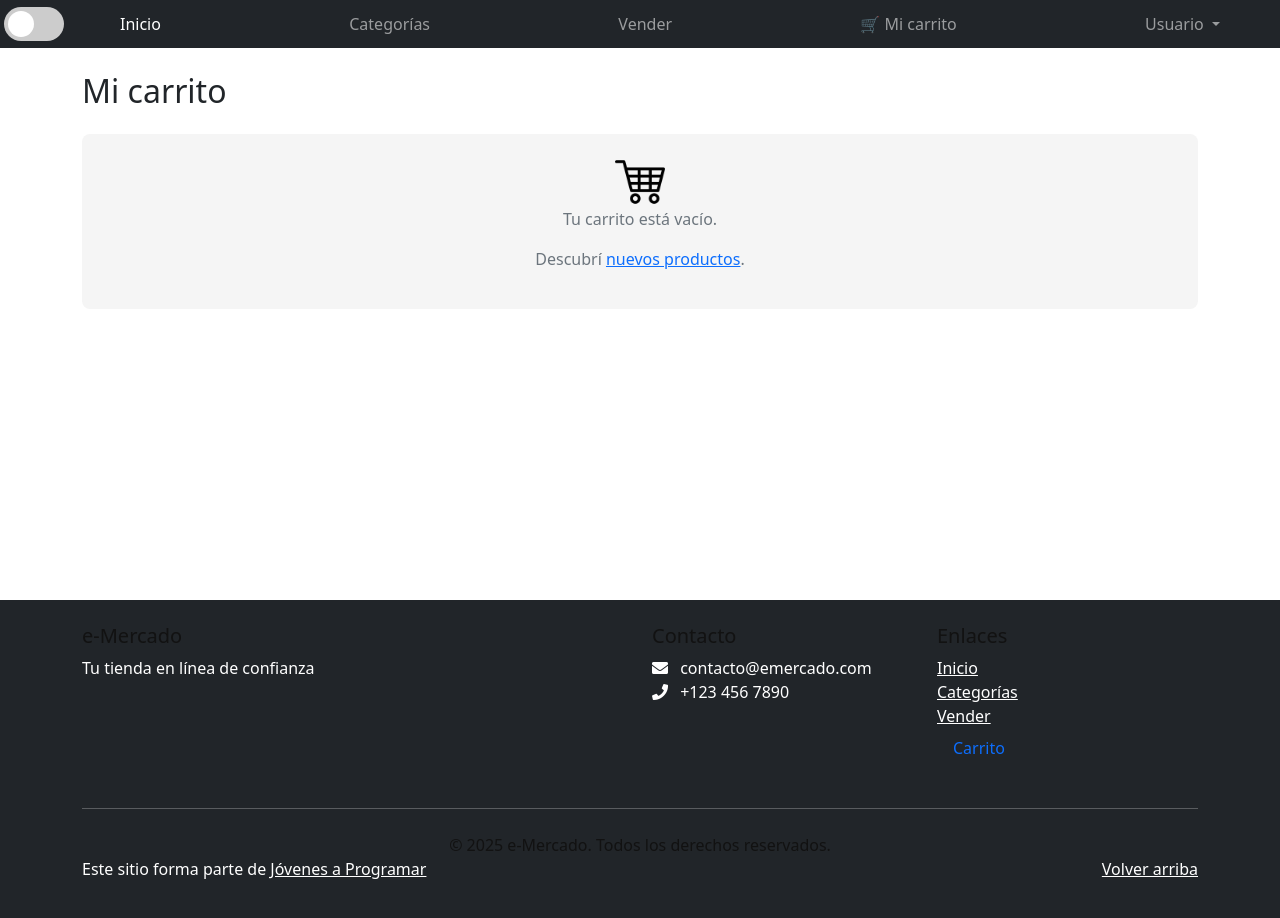
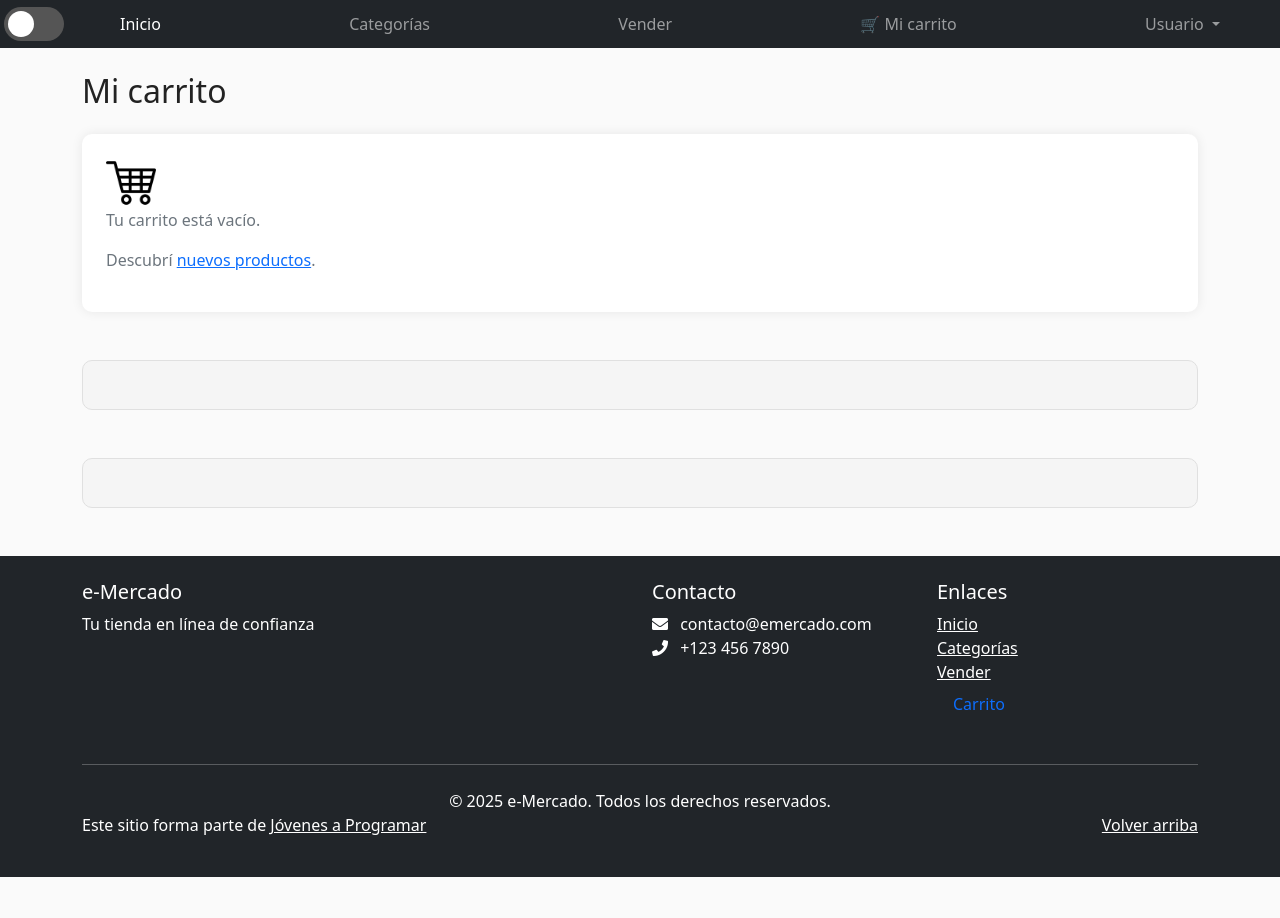
Before and after one commit to pamelasessa-dev/Pagina_ecommerce, a plain HTML site: page cart.html in a window 1280 px wide. After the commit the page ends 877 px from the top, so only its background shows below. Drawn offline with Linux system fonts and the light colour scheme.

Commit message:
estilos carrito

```diff
--- a/css/cart.css
+++ b/css/cart.css
@@ -1,63 +1,144 @@
-/* --- estilos responsive --- */
 
-/* --- Mobile 320px --- */
+
+/* ----------  MODO CLARO – MISMA ESTRUCTURA, TONOS CLAROS  ---------- */
+
+body {
+  background-color: #fafafa;
+  color: #222;
+}
+
+#contenedorCarrito {
+  background-color: #ffffff;
+  color: #222;
+  border-radius: 10px;
+  padding: 1.5rem;
+  box-shadow: 0 0 12px rgba(0, 0, 0, .08);
+}
+
+#resumenCostos,
+#envioYPago {
+  background-color: #f5f5f5;
+  color: #222;
+  border: 1px solid #e0e0e0;
+  border-radius: 10px;
+  padding: 1.5rem;
+  margin-top: 2rem;
+}
+
+#resumenCostos .card,
+#envioYPago .card {
+  background-color: #ffffff;
+  border: 1px solid #e0e0e0;
+}
+
+#resumenCostos .list-group-item {
+  background-color: #ffffff;
+  color: #222;
+  border-color: #e0e0e0;
+}
+
+#resumenCostos .list-group-item.bg-light {
+  background-color: #eeeeee !important;
+  color: #000;
+}
+
+#resumenCostos h3,
+#envioYPago h3 {
+  color: #000;
+  font-weight: 600;
+}
+
+#resumenCostos .form-check-label {
+  color: #444;
+}
+
+#envioYPago .form-control,
+#envioYPago .form-select {
+  background-color: #ffffff;
+  color: #222;
+  border: 1px solid #ccc;
+}
+
+#envioYPago .form-control:focus,
+#envioYPago .form-select:focus {
+  border-color: #ff6f00;
+  box-shadow: 0 0 0 .2rem rgba(255, 111, 0, .25);
+}
+
+#buy-now,
+#btn-finalizar-compra {
+  background-color: #ff6f00;
+  color: #fff;
+  border: none;
+  padding: 0.6rem 1.2rem;
+  border-radius: 6px;
+  cursor: pointer;
+  font-weight: 600;
+  transition: background .25s;
+}
+
+#buy-now:hover,
+#btn-finalizar-compra:hover {
+  background-color: #e65100;
+}
+
+/* ====== RESPONSIVE ====== */
+
+/* ----- MOBILE (0–480px) ----- */
 @media (max-width: 480px) {
 
-  table thead {
-    display: none; /* Oculta encabezados */
+  #contenedorCarrito table thead {
+    display: none;
   }
 
-  table tr {
+  #contenedorCarrito table tr {
     display: block;
     margin-bottom: 15px;
     padding: 10px;
     border: 1px solid #ddd;
     border-radius: 8px;
-    background: #fff;
+    background: #787878;
   }
 
-  table td {
+  #contenedorCarrito table td {
     display: flex;
     justify-content: space-between;
     margin: 6px 0;
-    font-size: 14px;
+    font-size: 12px;
   }
 
-  table td img {
-    width: 100px !important;
+  #contenedorCarrito table td img {
+    width: 100px;
     height: auto;
   }
 
-  .cantidad-input {
-    width: 70px !important;
+  #contenedorCarrito .cantidad-input {
+    width: 70px;
   }
 
-  /* texto más chico */
-  table td {
-    font-size: 12px;
-  }
-
-  td button {
+  #contenedorCarrito td button {
     align-self: center;
   }
 }
 
-/* --- Tablet 768px --- */
+/* ----- TABLET (481–768px) ----- */
 @media (min-width: 481px) and (max-width: 768px) {
-  table td {
+  #contenedorCarrito table td {
     font-size: 14px;
   }
-  table td img {
-    width: 90px !important;
+
+  #contenedorCarrito table td img {
+    width: 90px;
   }
 }
 
-/* --- 1024px --- */
+/* ----- 1024px (laptops) ----- */
 @media (min-width: 769px) and (max-width: 1024px) {
-  table td {
+  #contenedorCarrito table td {
     font-size: 15px;
   }
-  table td img {
-    width: 100px !important;
+
+  #contenedorCarrito table td img {
+    width: 100px;
   }
 }
--- a/css/theme-cart.css
+++ b/css/theme-cart.css
@@ -1,179 +1,195 @@
-
-body.dark-mode #product-container{
-  background-color: #232424;
-  color:lch(59.4% 0.01 296.81);
+/* ----------  DARK-MODE GLOBAL  ---------- */
+body.dark-mode {
+  background-color: #121212;        /* más negro que #333 */
+  color: #e0e0e0;                   /* gris claro legible */
 }
 
-body.dark-mode {
-  background-color: #333;
-  color: lch(59.4% 0.01 296.81);
+/* ----------  CONTENEDORES DEL CARRITO  ---------- */
+body.dark-mode #contenedorCarrito {
+  background-color: #1e1e1e;
+  color: #e0e0e0;
+  border-radius: 10px;
+  padding: 1.5rem;
+  box-shadow: 0 0 12px rgba(0,0,0,.35);
 }
 
-body.dark-mode #category-name {
-  color: #fffcfc;
+/*  NEGRO PURO para los costos  */
+body.dark-mode #resumenCostos,
+body.dark-mode #envioYPago {
+  background-color: #000000;
+  color: #000;
+  border-radius: 10px;
+  padding: 1.5rem;
+  margin-top: 2rem;
+  border: 1px solid #222;          /* borde muy tenue */
 }
 
-body.dark-mode #buy-now {
-  background-color: white;
-  color: #d6a94f;
-  border: none;
-  padding: 0.5rem 1rem;
-  border-radius: 4px;
-  cursor: pointer;
+/* ----------  TABLA / CARDS INTERNAS  ---------- */
+body.dark-mode .table-dark-cart,
+body.dark-mode .card {
+  background-color: #232323;
+  border-color: #333;
 }
 
-body.dark-mode .availability {
-  background-color: #D9D9D9;
-  color: #000000;
-  padding: 1rem;
-  border-radius: 4px;
+body.dark-mode .table-dark-cart thead th {
+  background-color: rgba(255,255,255,.05);
+  color: #aaa;
 }
 
-body.dark-mode .mb-4, .mb-0, h5 {
-   color: rgb(18, 18, 18)
+/* ----------  BOTONES  ---------- */
+body.dark-mode #buy-now,
+body.dark-mode #btn-finalizar-compra {
+  background-color: #ff6f00;
+  color: #fff;
+  border: none;
+  padding: 0.6rem 1.2rem;
+  border-radius: 6px;
+  cursor: pointer;
+  font-weight: 600;
+  transition: background .25s;
+}
+body.dark-mode #buy-now:hover,
+body.dark-mode #btn-finalizar-compra:hover {
+  background-color: #e65100;
 }
 
+/* ----------  INPUTS  ---------- */
+body.dark-mode .cantidad-input,
+body.dark-mode .form-control {
+  background-color: #2a2a2a;
+  color: #e0e0e0;
+  border: 1px solid #444;
+}
+body.dark-mode .cantidad-input:focus,
+body.dark-mode .form-control:focus {
+  border-color: #ff6f00;
+  box-shadow: 0 0 0 .2rem rgba(255,111,0,.25);
+}
+
+/* ----------  TITULOS / TEXTOS  ---------- */
+body.dark-mode #category-name,
+body.dark-mode h3,
+body.dark-mode h5,
+body.dark-mode h6,
+body.dark-mode .fw-bold {
+  color: #f5f5f5;
+}
+
+body.dark-mode .text-muted {
+  color: #a0a0a0 !important;
+}
+
+/* ----------  MODO OSCURO MÁS LEGIBLE  ---------- */
+body.dark-mode,
+body.dark-mode #contenedorCarrito,
+body.dark-mode #resumenCostos,
+body.dark-mode #envioYPago,
+body.dark-mode .card,
+body.dark-mode .table-dark-cart,
+body.dark-mode .list-group-item,
+body.dark-mode .form-label,
+body.dark-mode .form-control::placeholder,
+body.dark-mode h3,
+body.dark-mode h5,
+body.dark-mode h6,
+body.dark-mode p,
+body.dark-mode span,
+body.dark-mode td,
+body.dark-mode th,
+body.dark-mode .fw-bold,
+body.dark-mode .text-muted {
+  color: #e8e8e8 !important;   /* gris muy claro */
+}
+
+/* ----------  SWITCH DEL TEMA  ---------- */
 #theme-toggle {
   position: fixed;
   top: 1rem;
   right: 1rem;
   background-color: #e1dacc;
-  color: white;
+  color: #222;
   border: none;
   padding: 0.5rem 1rem;
   border-radius: 4px;
   cursor: pointer;
+  z-index: 1050;
 }
 
-
-.switch {
-  position: relative;
-  display: inline-block;
-  width: 60px;
-  height: 34px;
-}
-
-
-.switch input {
-  opacity: 0;
-  width: 0;
-  height: 0;
-}
-
-
+/* ----------  SWITCH CHECKBOX  ---------- */
+.switch { position: relative; display: inline-block; width: 60px; height: 34px; }
+.switch input { opacity: 0; width: 0; height: 0; }
 .slider {
   position: absolute;
   cursor: pointer;
-  top: 0;
-  left: 0;
-  right: 0;
-  bottom: 0;
-  background-color: #ccc;
-  -webkit-transition: .4s;
+  top: 0; left: 0; right: 0; bottom: 0;
+  background-color: #555;
   transition: .4s;
 }
-
-
 .slider:before {
   position: absolute;
   content: "";
-  height: 26px;
-  width: 26px;
-  left: 4px;
-  bottom: 4px;
-  background-color: white;
-  -webkit-transition: .4s;
+  height: 26px; width: 26px;
+  left: 4px; bottom: 4px;
+  background-color: #fff;
   transition: .4s;
 }
+input:checked + .slider { background-color: #ff6f00; }
+input:checked + .slider:before { transform: translateX(26px); }
+.slider.round { border-radius: 34px; }
+.slider.round:before { border-radius: 50%; }
+/* ----------  SECCIÓN COSTOS – PALETA GRISES OSCUROS  ---------- */
 
-
-input:checked + .slider {
-  background-color: #f59e0b;
-}
-
-
-input:checked + .slider:before {
-  -webkit-transform: translateX(26px);
-  -ms-transform: translateX(26px);
-  transform: translateX(26px);
-}
-
-
-.slider.round {
-  border-radius: 34px;
-}
-
-.slider.round:before {
-  border-radius: 50%;
-}
-body.dark-mode #contenedorCarrito {
-  background-color: #615c5c;
-  color: #080808;
-  border-radius: 10px;
-  padding: 1rem;
-  box-shadow: 0 0 10px rgba(255, 255, 255, 0.05);
-}
-
+/* contenedores principales */
 body.dark-mode #resumenCostos,
 body.dark-mode #envioYPago {
-  background-color: #2a2b2d;
-  color: #f1f1f1;
+  background-color: #1f1f1f;          /* gris oscuro medio */
+  border: 1px solid #333;             /* borde sutil */
   border-radius: 10px;
-  padding: 1rem;
+  padding: 1.5rem;
   margin-top: 2rem;
 }
 
-#contenedorCarrito{
-
-  background-color: #f5f5f5;
-  border-radius: 0.5rem;
-  text-align: center;
-  padding: 2%;
-  height: 100%;
-  width: 100%;
-
+/* tarjetitas internas (tipo envío, formulario) */
+body.dark-mode #resumenCostos .card,
+body.dark-mode #envioYPago .card {
+  background-color: #2a2a2a;          /* un tono más claro */
+  border: 1px solid #3a3a3a;
 }
 
-#carrito{
-  color: #000000;
+/* items de lista (subtotales, envío, total) */
+body.dark-mode #resumenCostos .list-group-item {
+  background-color: #252525;          /* entre #1f1f1f y #2a2a2a */
+  color: #e0e0e0;
+  border-color: #3a3a3a;
 }
 
-
-/* Mejora de texto del carrito vacío en modo oscuro */
-
-
-body.dark-mode #contenedorCarrito,
-body.dark-mode #contenedorCarrito p,
-body.dark-mode #contenedorCarrito a,
-body.dark-mode #contenedorCarrito h2,
-body.dark-mode #contenedorCarrito h3 {
-  color: #ffffff !important;     /* Texto blanco visible */
+/* total destacado */
+body.dark-mode #resumenCostos .list-group-item.bg-light {
+  background-color: #303030 !important;  /* ligeramente más claro */
+  color: #ffffff;
 }
 
-
-/* Ajustar altura */
-main {
-  min-height: 60vh; /* Ajusta la altura mínima del contenido */
+/* títulos de sección */
+body.dark-mode #resumenCostos h3,
+body.dark-mode #envioYPago h3 {
+  color: #ffffff;
+  font-weight: 600;
 }
 
-body.dark-mode footer {
-  color: #f1f1f1 !important;  /* texto claro */
+/* radios y labels */
+body.dark-mode #resumenCostos .form-check-label {
+  color: #d0d0d0;
 }
 
-body.dark-mode footer a {
-  color: #d4d4d4 !important;  /* enlaces */
+/* inputs del formulario de envío */
+body.dark-mode #envioYPago .form-control,
+body.dark-mode #envioYPago .form-select {
+  background-color: #2a2a2a;
+  color: #e0e0e0;
+  border: 1px solid #444;
 }
-
-body.dark-mode footer a:hover {
-  color: #ffffff !important;  /* enlaces al pasar el mouse */
+body.dark-mode #envioYPago .form-control:focus,
+body.dark-mode #envioYPago .form-select:focus {
+  border-color: #ff6f00;
+  box-shadow: 0 0 0 .2rem rgba(255, 111, 0, .25);
 }
-
-body.dark-mode footer h5,
-body.dark-mode footer h4,
-body.dark-mode footer h3 {
-  color: #ffffff !important; /* títulos en footer */
-}
-
-body.dark-mode footer p{          /*párrafo del footer */
-   color: #f1f1f1 !important;
-}
```
